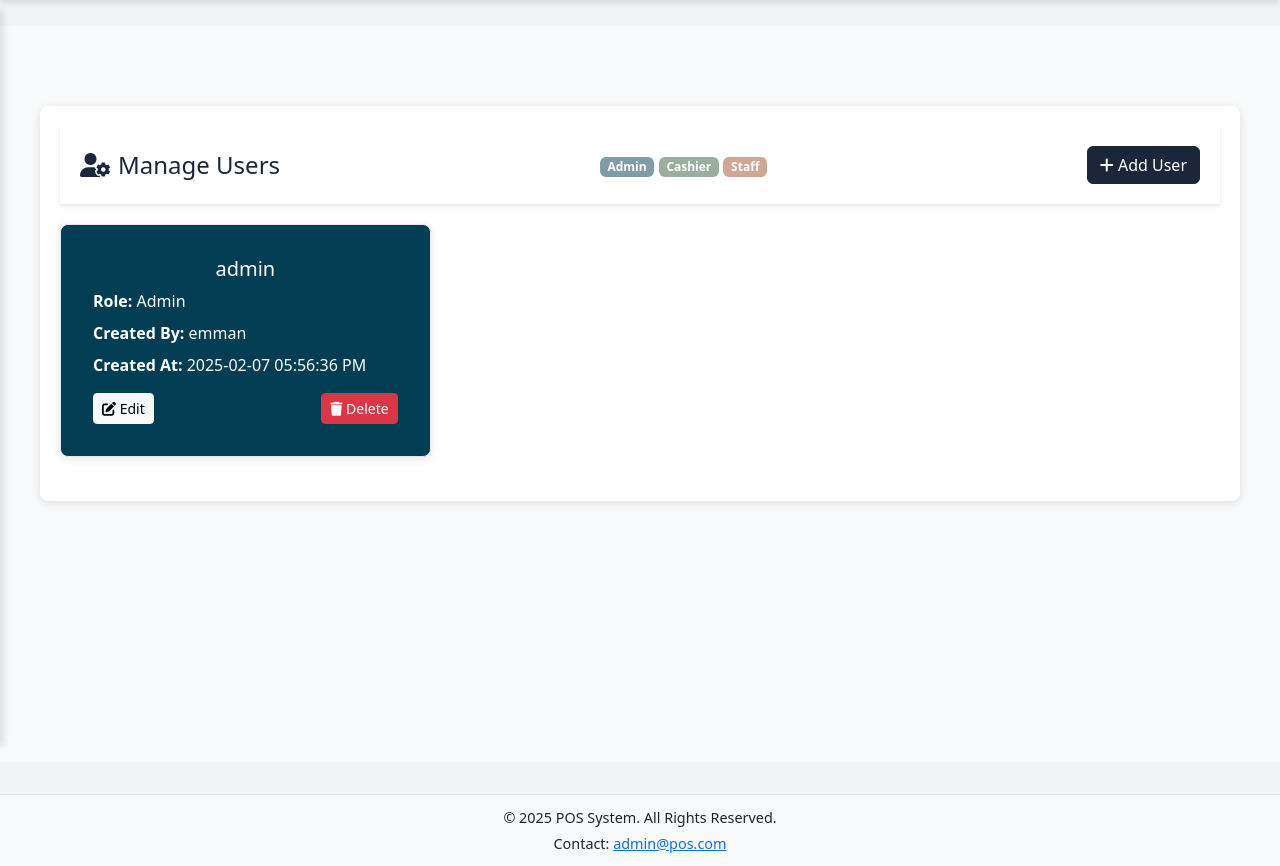
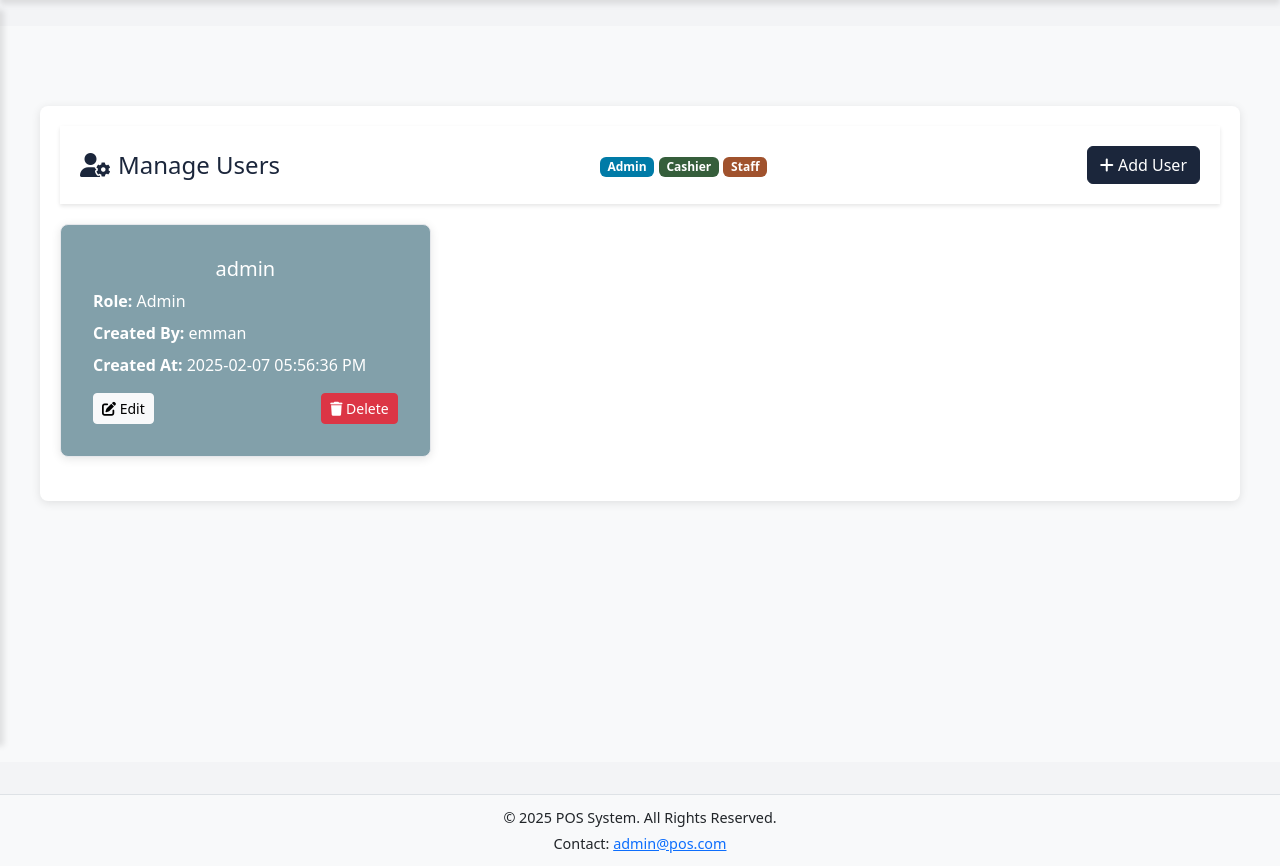
Before and after one commit to KleinReveche/access-management-system-web, a PHP site: page /main/users.php in a window 1280 px wide. Shown: the part 54-920 px from the top of the page. Run offline with PHP 8.4, Linux system fonts and the light colour scheme; a user stored in the database is signed in; data comes from the database, SQL or seed files in the repository; data that the repository does not hold is empty; a stand-in replaces the project's code that opens the database connection; some libraries are stand-ins or nearby versions.

Commit message:
added transparency

```diff
--- a/main/users.php
+++ b/main/users.php
@@ -207,9 +207,9 @@ ob_flush();
       <i class="fas fa-user-cog me-2"></i>Manage Users
     </h1>
     <div class="role-guide">
-      <span class="badge" style="background-color: rgba(1, 61, 83, 0.5); color: white;">Admin</span>
-      <span class="badge" style="background-color:rgba(53, 94, 59, 0.5); color: white;">Cashier</span>
-      <span class="badge" style="background-color:rgba(160, 81, 45, 0.5); color: white;">Staff</span>
+      <span class="badge" style="background-color: #007ba7; color: white;">Admin</span>
+      <span class="badge" style="background-color: #355e3b; color: white;">Cashier</span>
+      <span class="badge" style="background-color: #a0522d; color: white;">Staff</span>
     </div>
     <button class="btn btn-primary users-btn-primary" data-bs-toggle="modal" data-bs-target="#addUserModal">
       <i class="fas fa-plus"></i> Add User
@@ -235,13 +235,13 @@ ob_flush();
         $roleClass = '';
         switch ($user['role']) {
           case 'Admin':
-            $roleClass = 'style="background-color:rgb(1, 61, 83); color: white;"';
+            $roleClass = 'style="background-color:rgba(1, 61, 83, 0.49); color: white;"';
             break;
           case 'Cashier':
-            $roleClass = 'style="background-color: #355e3b; color: white;"';
+            $roleClass = 'style="background-color:rgba(53, 94, 59, 0.49); color: white;"';
             break;
           case 'Staff':
-            $roleClass = 'style="background-color: #a0522d; color: white;"';
+            $roleClass = 'style="background-color:rgba(160, 81, 45, 0.51); color: white;"';
             break;
         }
       ?>
```
